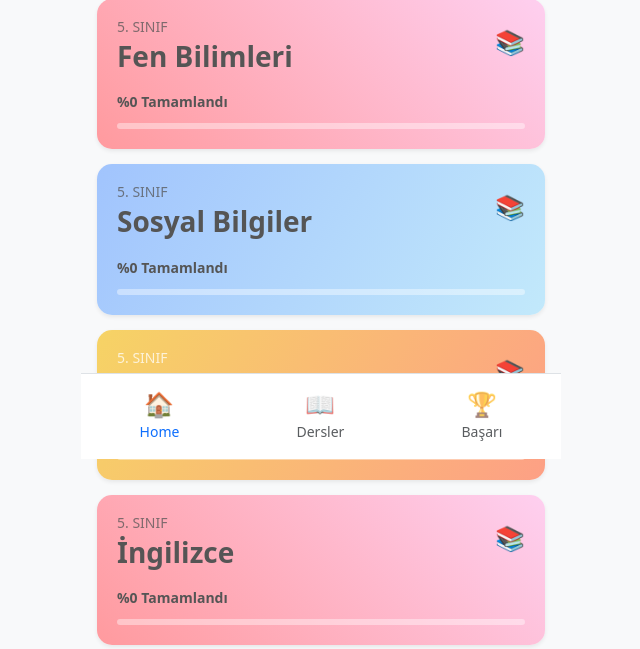
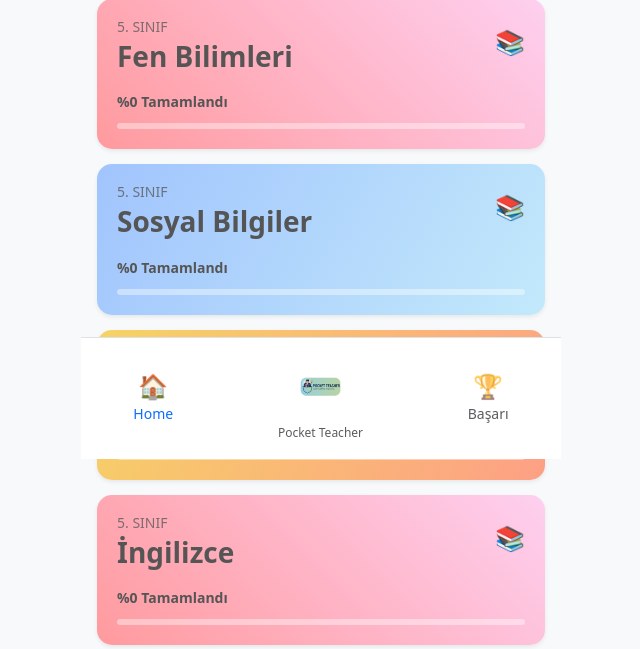
Before and after one commit to ziyakse/Pocket_Teacher, a Flask app: page /home in a window 1280 px wide. Shown: the part 341-990 px from the top of the page, without its empty margins (319-959 px from the left). Run offline with Flask 3, Linux system fonts and the light colour scheme; a user stored in the database is signed in.

Commit message:
görsel düzeltmeler

```diff
--- a/app/templates/home.html
+++ b/app/templates/home.html
@@ -20,10 +20,11 @@
         .progress-bar { background-color: white; }
 
         .bottom-nav {
-        position: fixed;
-        bottom: 0;
-        width: 100%;
-        background: white;
+            position: fixed;
+            bottom: 0;
+            width: 100%;
+            background: white;
+            z-index: 1000; /* Menünün en üstte durması için */
         }
     </style>
 </head>
@@ -40,6 +41,7 @@
     </div>
 
     <div class="px-3">
+
         <h5 class="fw-bold mb-3">Devam Eden Dersler</h5>
 
         {% for course in courses %}
@@ -54,6 +56,7 @@
                         <h6 class="text-uppercase small mb-1 opacity-75">{{ course.grade_level }}. Sınıf</h6>
                         <h3 class="fw-bold mb-0">{{ course.course_name }}</h3>
                     </div>
+
                     <span class="h4">📚</span>
                 </div>
 
@@ -69,16 +72,27 @@
 
     </div>
 
-    <div class="fixed-bottom bg-white border-top py-3 d-flex justify-content-around" style="max-width: 480px; margin: 0 auto;">
+    <div class="bottom-nav border-top py-3 d-flex justify-content-around align-items-center" style="max-width: 480px; left: 50%; transform: translateX(-50%);">
 
         <a href="{{ url_for('student.home') }}" class="text-decoration-none text-primary text-center">
             <span class="h4">🏠</span><br><small>Home</small>
         </a>
 
-        <div class="text-center text-muted"><span class="h4">📖</span><br><small>Dersler</small></div>
+        <div class="text-center">
+             <img src="{{ url_for('static', filename='images/ana-logo.png') }}"
+                  alt="PT"
+                  style="width: 65px; height: 65px; object-fit: contain;">
+             <br><small class="text-muted" style="font-size: 0.75rem;">Pocket Teacher</small>
+        </div>
 
         <a href="{{ url_for('student.achievements') }}" class="text-decoration-none text-muted text-center">
             <span class="h4">🏆</span><br><small>Başarı</small>
         </a>
 
     </div>
+
+</div>
+
+<script src="https://cdn.jsdelivr.net/npm/bootstrap@5.3.0/dist/js/bootstrap.bundle.min.js"></script>
+</body>
+</html>
```
Also changed, not shown: app/pocket_teacher.db, app/static/images/ana-logo.png (added).
